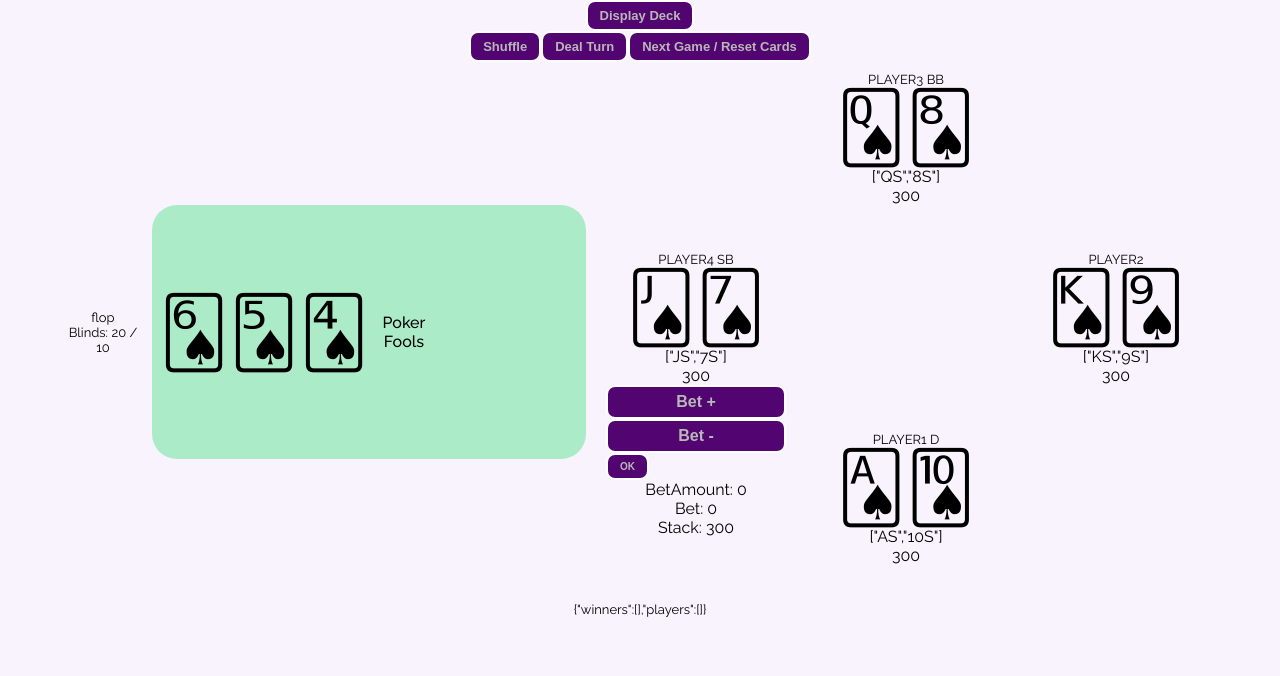
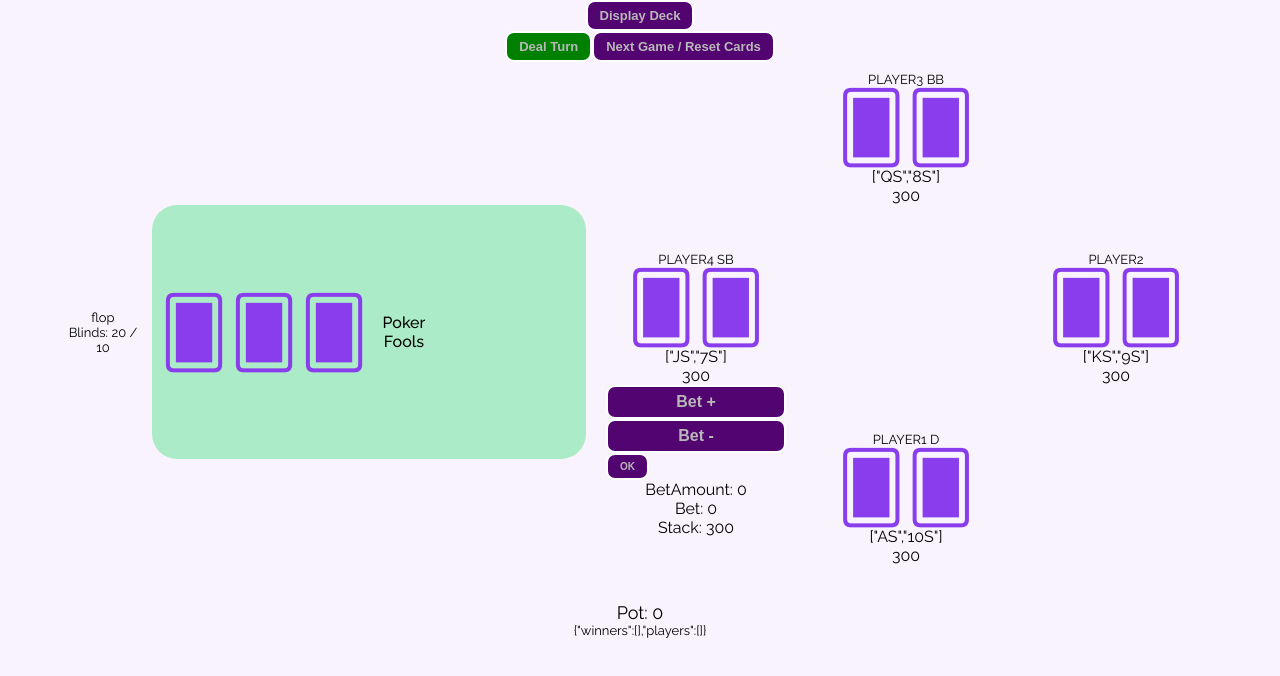
Before and after one commit to andrewneilclarke/poker-fools-react, a React (Create React App) app: page / in a window 1280 px wide. Both pictures are taken after a click on the button "Deal Flop". Shown: the top 676 px of the page. Built offline with nearby package versions, Linux system fonts and the light colour scheme.

Commit message:
added pot and add-to-pot

```diff
--- a/src/App.css
+++ b/src/App.css
@@ -126,6 +126,9 @@ button:hover {
   align-items: center;
   position: relative;
 }
+.buttons .stage-change button {
+  background-color: green;
+}
 
 .burnt-cont {
   display: flex;
@@ -138,3 +141,7 @@ button:hover {
   font-size: 20px;
   margin-left: 20px;
 }
+
+.pot {
+  font-size: large;
+}
--- a/src/App.js
+++ b/src/App.js
@@ -15,11 +15,12 @@ const initialState = {
   player1: { cards: [], stack: 300, bet: 0, name: 'player1', dealer: true, active: false },
   player2: { cards: [], stack: 300, bet: 0, name: 'player2', dealer: false, active: false },
   player3: { cards: [], stack: 300, bet: 0, name: 'player3', dealer: false, bigBlind: true, active: false },
-  player4: { cards: [], stack: 300, bet: 0, name: 'player4', dealer: false, smallBlind: true, active: true }
+  player4: { cards: [], stack: 300, bet: 0, name: 'player4', dealer: false, smallBlind: true, active: true },
+  pot: 0
 }
 
 function App() {
-  const [{ player1, player2, player3, player4 }, dispatch] = useReducer(betReducer, initialState)
+  const [{ player1, player2, player3, player4, pot }, dispatch] = useReducer(betReducer, initialState)
   const players = [player1, player2, player3, player4]
   const [bigBlind, setBigBlind] = useState(20)
   const [table, setTable] = useState([])
@@ -29,7 +30,7 @@ function App() {
   const [gameOver, setGameOver] = useState(null)
   const [currentGameStage, setCurrentGameStage] = useState(gameStage[0])
   let [liveDeck, setLiveDeck] = useState([...cardNames])
-  const [flipped, setFlipped] = useState(true)
+  const [flipped, setFlipped] = useState(false)
   const [gameResult, setGameResult] = useState({
     winners: [],
     players: [],
@@ -118,12 +119,7 @@ function App() {
     setTable([])
     setBurnt([])
     setCurrentGameStage(gameStage[0])
-    // TO DO - SETUP ACTION TO RESET PLAYER CARDS
-    // dispatch()
-    // setplayer1({ ...player1, cards: [] })
-    // setplayer2({ ...player2, cards: [] })
-    // setplayer3({ ...player3, cards: [] })
-    // setplayer4({ ...player4, cards: [] })
+    dispatch({ type: 'reset-player-cards' })
     setLiveDeck([...cardNames])
     // shuffleandSet()
   }
@@ -157,10 +153,12 @@ function App() {
 
       {/* CONTROL BUTTONS */}
       <div className="buttons">
-        <button onClick={shuffleandSet}>Shuffle</button>
-        {currentGameStage === gameStage[0] && <button onClick={() => dealFlop(liveDeck, table, player1, player2)}>Deal Flop</button>}
-        {currentGameStage === gameStage[1] && <button onClick={() => dealTurn(liveDeck, table, burnt, player1, player2)}>Deal Turn</button>}
-        {currentGameStage === gameStage[2] && <button onClick={() => dealRiver(liveDeck, table, burnt, player1, player2)}>Deal River</button>}
+        {currentGameStage === gameStage[0] && <button onClick={shuffleandSet}>Shuffle</button>}
+        <div className="stage-change">
+          {currentGameStage === gameStage[0] && <button onClick={() => dealFlop(liveDeck, table, player1, player2)}>Deal Flop</button>}
+          {currentGameStage === gameStage[1] && <button onClick={() => dealTurn(liveDeck, table, burnt, player1, player2)}>Deal Turn</button>}
+          {currentGameStage === gameStage[2] && <button onClick={() => dealRiver(liveDeck, table, burnt, player1, player2)}>Deal River</button>}
+        </div>
         <button onClick={nextGame}>Next Game / Reset Cards</button>
         {/* <button onClick={fetchRankingResult}>Result</button> */}
       </div>
@@ -185,6 +183,8 @@ function App() {
           ))}
         </div>
       </div>
+
+      <p className="pot">Pot: {pot}</p>
       {gameResult && <p>{JSON.stringify(gameResult)}</p>}
     </div>
 
--- a/src/Reducer.js
+++ b/src/Reducer.js
@@ -1,30 +1,33 @@
 export const betReducer = (state, action) => {
     switch (action.type) {
         case 'submit-bet': {
-            console.log(action.betAmount, action.player.name)
             switch (action.player.name) {
                 case 'player4': {
                     return {
                         ...state,
-                        player4: { ...state.player4, bet: state.player4.bet + action.betAmount, stack: state.player4.stack - action.betAmount }
+                        player4: { ...state.player4, bet: state.player4.bet + action.betAmount, stack: state.player4.stack - action.betAmount },
+                        pot: state.pot + action.betAmount
                     }
                 }
                 case 'player1': {
                     return {
                         ...state,
-                        player1: { ...state.player1, bet: state.player1.bet + action.betAmount, stack: state.player1.stack - action.betAmount }
+                        player1: { ...state.player1, bet: state.player1.bet + action.betAmount, stack: state.player1.stack - action.betAmount },
+                        pot: state.pot + action.betAmount
                     }
                 }
                 case 'player2': {
                     return {
                         ...state,
-                        player2: { ...state.player2, bet: state.player2.bet + action.betAmount, stack: state.player2.stack - action.betAmount }
+                        player2: { ...state.player2, bet: state.player2.bet + action.betAmount, stack: state.player2.stack - action.betAmount },
+                        pot: state.pot + action.betAmount
                     }
                 }
                 case 'player3': {
                     return {
                         ...state,
-                        player3: { ...state.player3, bet: state.player3.bet + action.betAmount, stack: state.player3.stack - action.betAmount }
+                        player3: { ...state.player3, bet: state.player3.bet + action.betAmount, stack: state.player3.stack - action.betAmount },
+                        pot: state.pot + action.betAmount
                     }
                 }
                 default:
@@ -107,6 +110,15 @@ export const betReducer = (state, action) => {
             break;
         }
 
+        case 'reset-player-cards': {
+            return {
+                ...state,
+                player1: { ...state.player1, cards: [] },
+                player2: { ...state.player2, cards: [] },
+                player3: { ...state.player3, cards: [] },
+                player4: { ...state.player4, cards: [] },
+            }
+        }
 
         case 'clear': {
             return {
```
